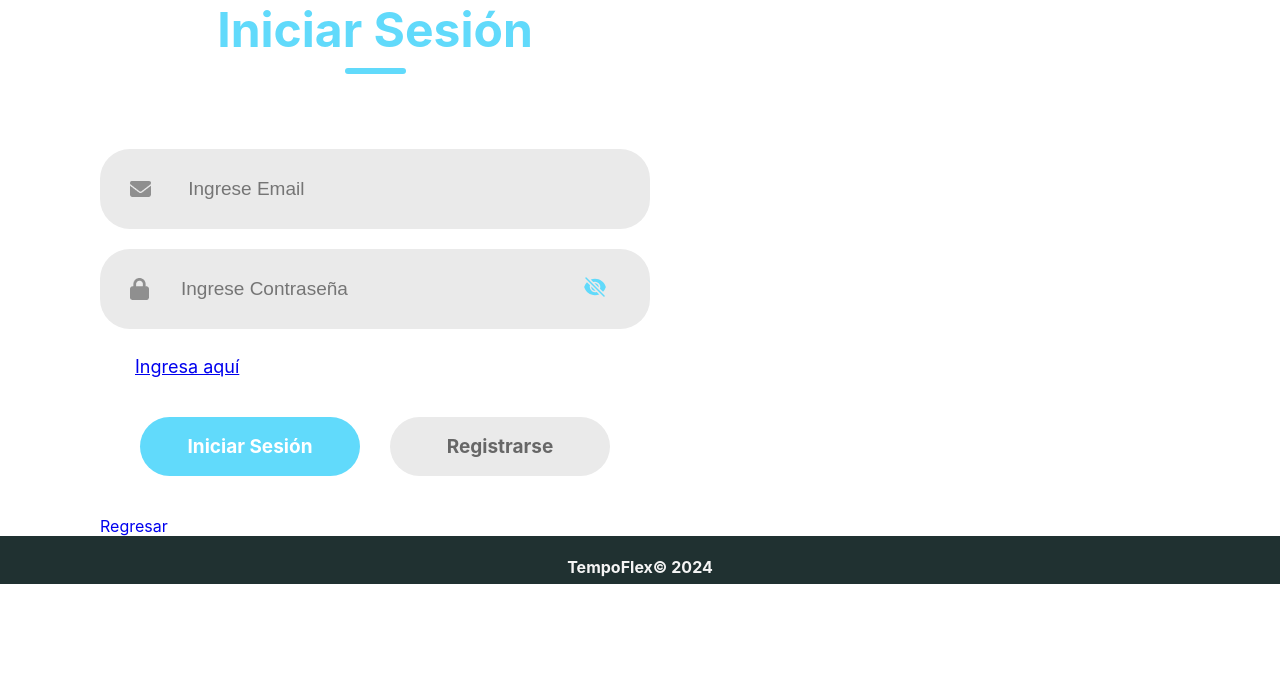
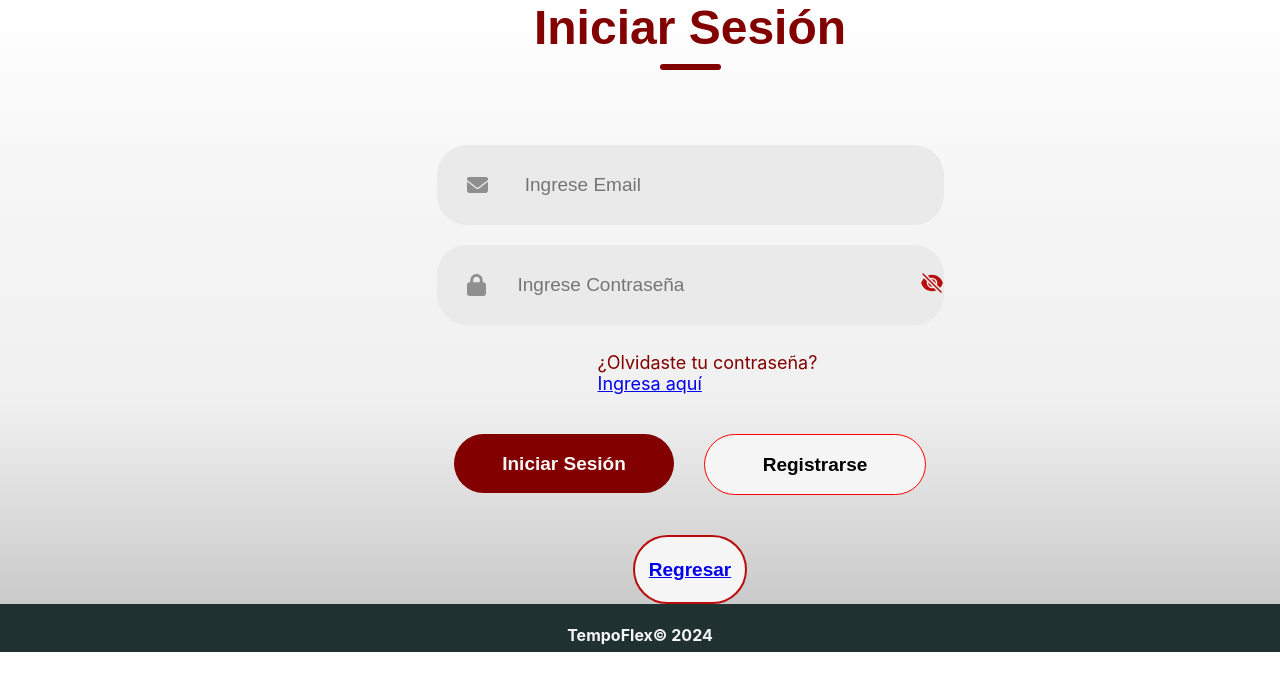
Before and after one commit to GarcesMJM/TempoFlex, a React (Create React App) app in the folder frontend/: page /Login in a window 1280 px wide. Shown: the top 690 px of the page. Built offline with nearby package versions, Linux system fonts and the light colour scheme.

Commit message:
diseño del login

```diff
--- a/frontend/src/css/Login.css
+++ b/frontend/src/css/Login.css
@@ -1,12 +1,10 @@
 .padre {
   display: flex;
   align-items: center;
+  justify-content: center;
   height: 100%;
   padding-left: 100px;
-}
-.fila {
-  display: flex;
-
+  background: linear-gradient(#ffffff, whitesmoke, #f0f0f0, #cacaca);
 }
 .tamaño-imagen{
   width: 80%;
@@ -24,15 +22,16 @@
 }
 
 .text{
-  color: #61dafb;
+  color: #820000;
   font-size: 48px;
   font-weight: 700;
+  font-family: "Righteous", sans-serif;
 }
 
 .underline{
   width: 61px;
   height: 6px;
-  background: #61dafb;
+  background: #820000;
   border-radius: 9px;
 }
 
@@ -68,7 +67,7 @@
   font-size: 19px;
 }
 .pwd-icon {
-  color: #61dafb;
+  color: #bb0c0c;
   right: 8%;
 }
 
@@ -81,7 +80,7 @@
 }
 
 .forgot-password span{
-  color: #61dafb;
+  color: #820000;
   cursor: pointer;
 }
 
@@ -97,46 +96,41 @@
   align-items: center;
   width: 220px;
   height: 59px;
-  color: #fff;
-  background: #61dafb;
+  color: whitesmoke;
+  background: #820000;
   border-radius: 50px;
   font-size: 19px;
   font-weight: 700;
   cursor: pointer;
+  font-family: "Righteous", sans-serif;
 }
 
 .back{
   display: flex;
   justify-content: center;
   align-items: center;
+  padding: 10px;
   width: 90px;
   height: 45px;
-  color: #fff;
-  background: #61dafb;
+  color: black;
+  background: whitesmoke;
+  border: solid 2px #bb0c0c;
   border-radius: 100px;
   font-size: 19px;
   font-weight: 700;
   cursor: pointer;
+  font-family: "Righteous", sans-serif;
 }
-
+.form {
+  display: flex;
+  flex-direction: column;
+  align-items: center;
+  justify-content: center;
+  align-content: center;
+}
 .gray{
-  background: #eaeaea;
-  color: #676767;
+  background: whitesmoke;
+  color: black;
+  border: solid 1px red;
+  font-family: "Righteous", sans-serif;
 }
-
-.submit-container2{
-  display: flex;
-  justify-content: center;
-  align-items: center;
-  width: 120px;
-  height: 45px;
-  color: #fff;
-  background: #61dafb;
-  border-radius: 100px;
-  font-size: 19px;
-  font-weight: 700;
-  cursor: pointer;
-}
-.regresar a{
-  text-decoration: none;
-}
--- a/frontend/src/views/Login.jsx
+++ b/frontend/src/views/Login.jsx
@@ -1,18 +1,16 @@
 import React, { useState } from "react";
 import { Link, useNavigate } from "react-router-dom";
 import "../css/Login.css";
-//import imagen from "../assets/cat-2934720_1280.jpg";
-//import "../css/Navbar.css";
-import Swal from "sweetalert2"; // Añade esta línea
+import Swal from "sweetalert2";
 
 import user_icon from "../assets/person.png";
 import email_icon from "../assets/email.png";
 import password_icon from "../assets/password.png";
 
 const Login = () => {
-  const [username, setUsername] = useState(""); // Estado para el nombre de usuario
-  const [email, setEmail] = useState(""); // Estado para el correo electrónico
-  const [password, setPassword] = useState(""); // Estado para la contraseña
+  const [username, setUsername] = useState("");
+  const [email, setEmail] = useState("");
+  const [password, setPassword] = useState("");
   const [action, setAction] = useState("Iniciar Sesión");
   const [showPwd, setShowPwd] = useState(false);
 
@@ -47,11 +45,10 @@ const Login = () => {
       const data = await response.json();
 
       if (data.message === true) {
-        // Cambia el window.alert por SweetAlert2
         Swal.fire("Usuario registrado exitosamente", "", "success");
         setAction("Iniciar Sesión");
+        navigate('/')
       } else {
-        // Cambia el window.alert por SweetAlert2
         Swal.fire("Error al registrar el usuario", "", "error");
       }
 
@@ -78,7 +75,6 @@ const Login = () => {
       const data = await response.json();
       console.log("Respuesta del servidor:", data.message);
 
-      // Cambia el window.alert por SweetAlert2
       Swal.fire(data.message, "", data.token ? "success" : "error");
 
       if (data.token) {
@@ -91,9 +87,6 @@ const Login = () => {
   };
 
   return (
-    <div className="login-container">
-      <div className="row fila">
-        <div className="col-md-4">
     <div className="padre">
       <div className="col-md-13">
         <div className="header">
@@ -176,6 +169,7 @@ const Login = () => {
             ) : (
               <div className="forgot-password">
                 <span>
+                  ¿Olvidaste tu contraseña?<br/>
                   <Link to="/olvidocontraseña">Ingresa aquí</Link>
                 </span>
               </div>
@@ -207,7 +201,7 @@ const Login = () => {
               </div>
             </div>
 
-                  <div className="submit-container2" class="regresar">
+            <div className="back">
               <a>
                 <Link to="/">Regresar</Link>
               </a>
@@ -216,11 +210,6 @@ const Login = () => {
         </div>
       </div>
     </div>
-        </div>
-
-        <div className="col-md-8"></div>
-      </div>
-    </div>
   );
 };
 
```
Also changed, not shown: 1 other file (tests, documents, lock files or other folders). Lines whose indentation alone changed are shown as unchanged.
